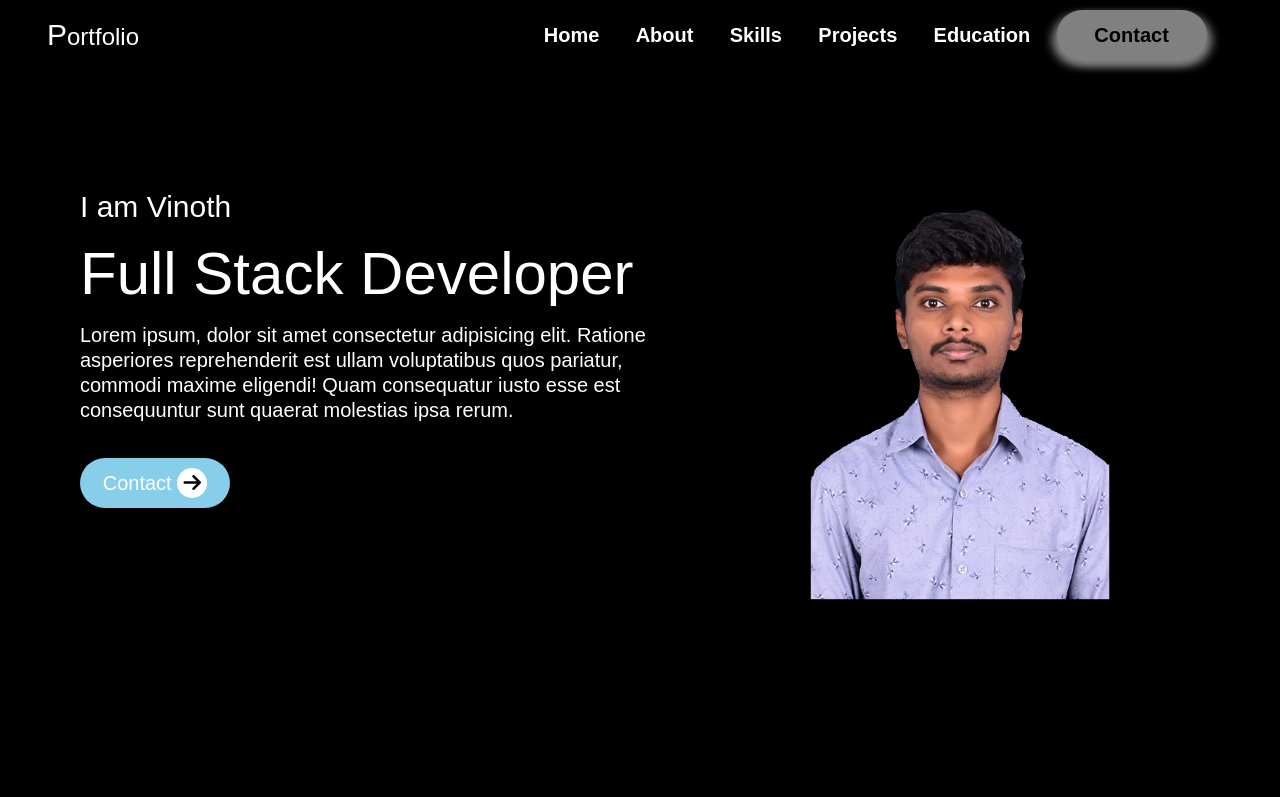
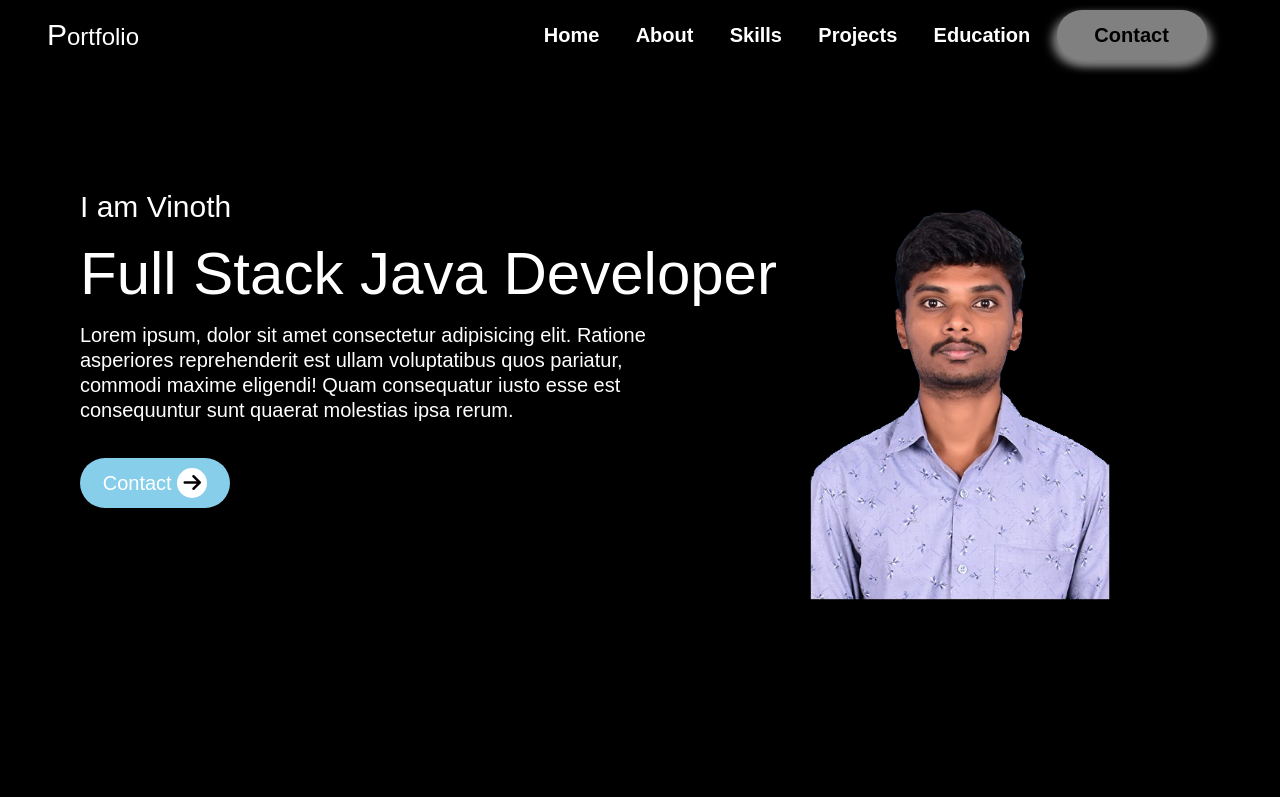
Before and after one commit to Vinoth2112/Portfolio, a plain HTML site: page index.html in a window 1280 px wide. Shown: the top 797 px of the page. Drawn offline with Linux system fonts and the light colour scheme; a web font is replaced by a local one.

Commit message:
Changed role

```diff
--- a/index.html
+++ b/index.html
@@ -37,7 +37,7 @@
             <div class="frcontent">
                 <section>
                     <h4>I am Vinoth</h4>
-                    <p>Full Stack Developer</p>
+                    <p>Full Stack Java Developer</p>
                     <p>Lorem ipsum, dolor sit amet consectetur adipisicing elit. Ratione asperiores reprehenderit est ullam voluptatibus quos pariatur, commodi maxime eligendi! Quam consequatur iusto esse est consequuntur sunt quaerat molestias ipsa rerum.</p>
                     <button>Contact <i class="fa-solid fa-arrow-right"></i></button>
                 </section>
```
